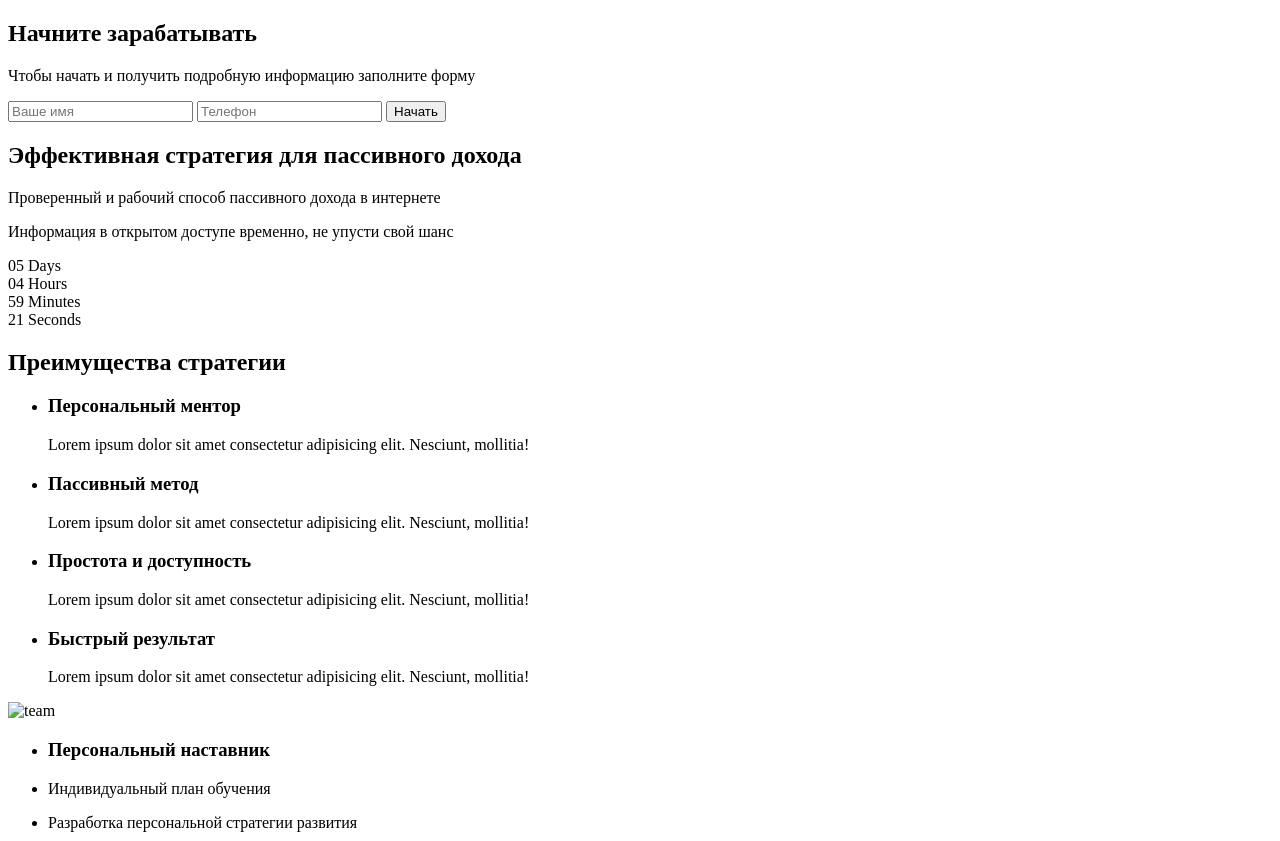
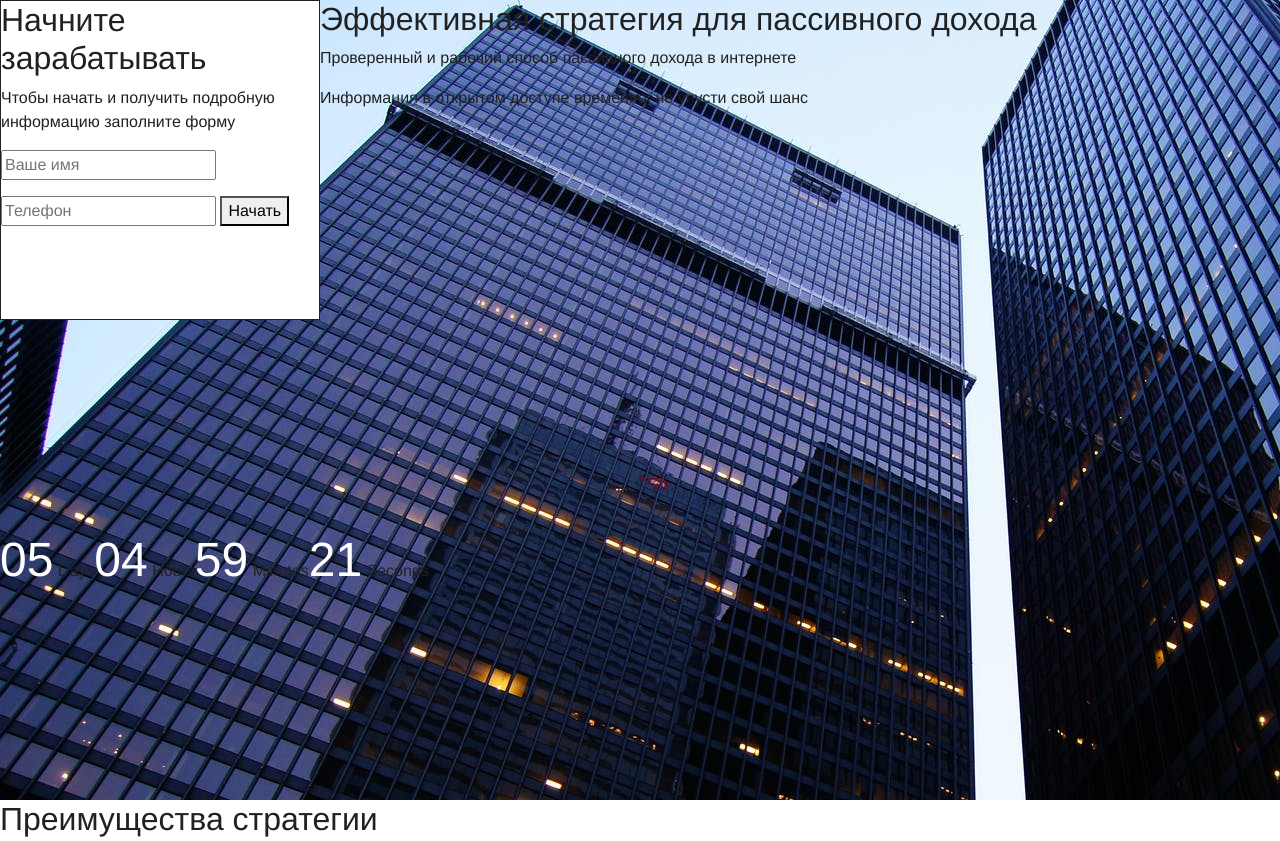
Before and after one commit to belon-creator/test-for-advisor, a plain HTML site: page index.html in a window 1280 px wide. Shown: the top 841 px of the page. Drawn offline with nearby package versions, Linux system fonts and the light colour scheme.

Commit message:
start to do header

```diff
--- /dev/null
+++ b/css/styles.css
@@ -0,0 +1,40 @@
+html {
+  box-sizing: border-box;
+}
+
+*,
+*::before,
+*::after {
+  box-sizing: inherit;
+}
+
+body {
+  background-color: #fff;
+  color: #212121;
+  font-family: 'Helvetica Neue', -apple-system, BlinkMacSystemFont, 'Segoe UI',
+    Roboto, Oxygen, Ubuntu, Cantarell, 'Open Sans', sans-serif;
+}
+
+.form {
+  width: 320px;
+  height: 320px;
+  border: 1px solid #212121;
+  background-color: #fff;
+}
+
+.hdr {
+  background-image: url(../img/pexels-photo-233698.jpeg);
+  height: 100vh;
+  max-width: 1680px;
+  display: flex;
+  flex-wrap: wrap;
+}
+
+.timer {
+  display: flex;
+}
+
+.value {
+  color: #fff;
+  font-size: 48px;
+}
--- a/index.html
+++ b/index.html
@@ -4,10 +4,23 @@
     <meta charset="UTF-8" />
     <meta http-equiv="X-UA-Compatible" content="IE=edge" />
     <meta name="viewport" content="width=device-width, initial-scale=1.0" />
+    <link
+      href="https://cdn.jsdelivr.net/npm/bootstrap@5.1.0/dist/css/bootstrap.min.css"
+      rel="stylesheet"
+      integrity="sha384-KyZXEAg3QhqLMpG8r+8fhAXLRk2vvoC2f3B09zVXn8CA5QIVfZOJ3BCsw2P0p/We"
+      crossorigin="anonymous"
+    />
+    <link rel="preconnect" href="https://fonts.googleapis.com" />
+    <link rel="preconnect" href="https://fonts.gstatic.com" crossorigin />
+    <link
+      href="https://fonts.googleapis.com/css2?family=Montserrat:wght@200;400&family=Roboto:wght@100;300&display=swap"
+      rel="stylesheet"
+    />
+    <link rel="stylesheet" href="./css/styles.css" />
     <title>Advisor</title>
   </head>
   <body>
-    <header>
+    <header class="hdr">
       <div class="form">
         <h2>Начните зарабатывать</h2>
         <p>Чтобы начать и получить подробную информацию заполните форму</p>
```
